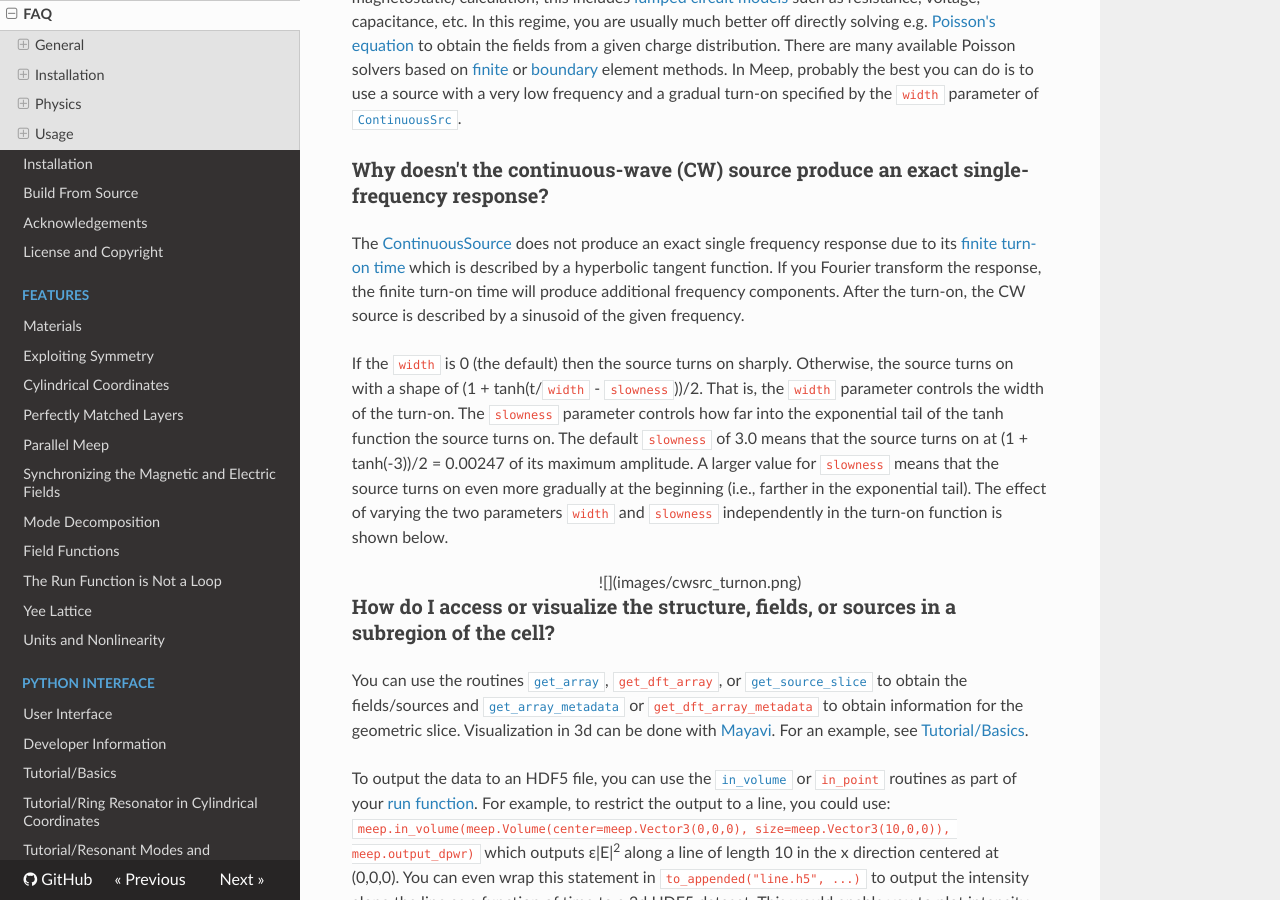
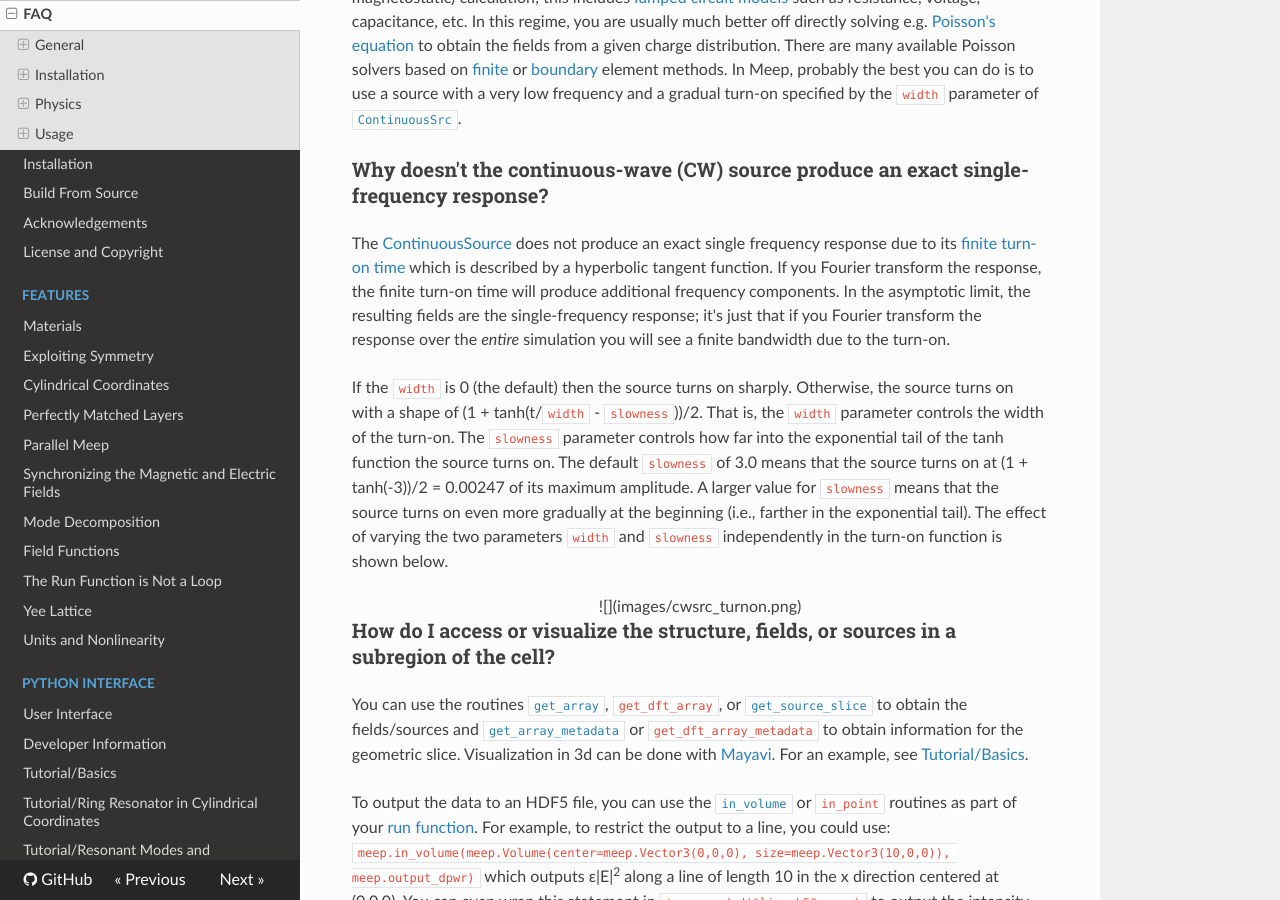
Before and after one commit to NanoComp/meep, an MkDocs documentation site: the page built from doc/docs/FAQ.md, in a window 1280 px wide and 900 px high, scrolled down 18515 px. Built offline with MkDocs 1.6.1, drawn with Linux system fonts in a browser that asks for light colours; nearby versions of some CDN libraries; formulas are drawn with MathJax 3; old or Windows-style settings are respelled for this version of MkDocs; some of the changed text lies outside the part shown.

Commit message:
additional clarification for CW source turn-on

```diff
--- a/doc/docs/FAQ.md
+++ b/doc/docs/FAQ.md
@@ -196,7 +196,7 @@ Note: the amplitude of the Fourier transform grows linearly with time and the Po
 
 ### How do I compute the effective index of an eigenmode of a lossy waveguide?
 
-You will need to first compute the *complex* ω (the loss in time) for a *real* β (the propagation constant) and then convert this into a loss in space (*complex* β at a *real* ω) by dividing by the group velocity v<sub>g</sub>.
+To compute the [effective index](https://www.rp-photonics.com/effective_refractive_index.html), you will need to first compute the *complex* ω (the loss in time) for a *real* β (the propagation constant) and then convert this quantity into a loss in space (*complex* β at a *real* ω) by dividing by the group velocity v<sub>g</sub>. This procedure is described in more detail below.
 
 To obtain the loss in time, you make your computational cell a cross-section of your waveguide (i.e. 2d for a waveguide with constant cross-section), and set Bloch-periodic boundary conditions via the `k_point` input variable &mdash; this specifies your (real) β. You then treat it exactly the same as a [resonant-cavity problem](Python_Tutorials/Resonant_Modes_and_Transmission_in_a_Waveguide_Cavity.md#resonant-modes): you excite the system with a short pulse source, monitor the field at some point, and then analyze the result with [`Harminv`](Python_User_Interface.md#harminv); all of which is done if you call `run_kpoints`. This will give you the complex ω at the given β, where the imaginary part is the loss rate in time. Note: the loss in a uniform waveguide, with no absorption or disorder, is zero, even in the discretized system.
 
@@ -265,7 +265,7 @@ Numerical dispersion can be analyzed and quantified analytically for a homogeneo
 
 ### How do I create a circularly-polarized planewave source in cylindrical coordinates?
 
-A circularly-polarized planewave in [cylindrical coordinates](Cylindrical_Coordinates.md) corresponds to E=($\hat{r}$+i$\hat{φ}$)exp(iφ). This can be created using a constant E<sub>r</sub> (radial) current source with `amplitude` 1 and a constant E<sub>p</sub> (φ) current source with `amplitude` 0+1i as well as `m`=1.
+A circularly-polarized planewave in [cylindrical coordinates](Cylindrical_Coordinates.md) corresponds to E=($\hat{r}$+i$\hat{φ}$)exp(iφ). This can be created using a constant E<sub>r</sub> (radial) current source with `amplitude`=1 and a constant E<sub>p</sub> (φ) current source with `amplitude`=0+1i as well as `m`=1.
 
 ### How do I compute S-parameters?
 
@@ -318,7 +318,7 @@ In principle, this corresponds to the limit as the frequency goes to zero or the
 
 ### Why doesn't the continuous-wave (CW) source produce an exact single-frequency response?
 
-The [ContinuousSource](Python_User_Interface.md#continuoussource) does not produce an exact single frequency response due to its [finite turn-on time](https://github.com/NanoComp/meep/blob/master/src/sources.cpp#L104-L122) which is described by a hyperbolic tangent function. If you Fourier transform the response, the finite turn-on time will produce additional frequency components. After the turn-on, the CW source is described by a sinusoid of the given frequency.
+The [ContinuousSource](Python_User_Interface.md#continuoussource) does not produce an exact single frequency response due to its [finite turn-on time](https://github.com/NanoComp/meep/blob/master/src/sources.cpp#L104-L122) which is described by a hyperbolic tangent function. If you Fourier transform the response, the finite turn-on time will produce additional frequency components. In the asymptotic limit, the resulting fields are the single-frequency response; it's just that if you Fourier transform the response over the *entire* simulation you will see a finite bandwidth due to the turn-on.
 
 If the `width` is 0 (the default) then the source turns on sharply. Otherwise, the source turns on with a shape of (1 + tanh(t/`width` - `slowness`))/2. That is, the `width` parameter controls the width of the turn-on. The `slowness` parameter controls how far into the exponential tail of the tanh function the source turns on. The default `slowness` of 3.0 means that the source turns on at (1 + tanh(-3))/2 = 0.00247 of its maximum amplitude.  A larger value for `slowness` means that the source turns on even more gradually at the beginning (i.e., farther in the exponential tail). The effect of varying the two parameters `width` and `slowness` independently in the turn-on function is shown below.
 
```
Also changed, not shown: other parts of doc/docs/FAQ.md (+1 -1 lines), doc/docs/Python_Tutorials/Eigenmode_Source.md (+2 -2 lines), doc/docs/Scheme_Tutorials/Eigenmode_Source.md (+2 -2 lines).
